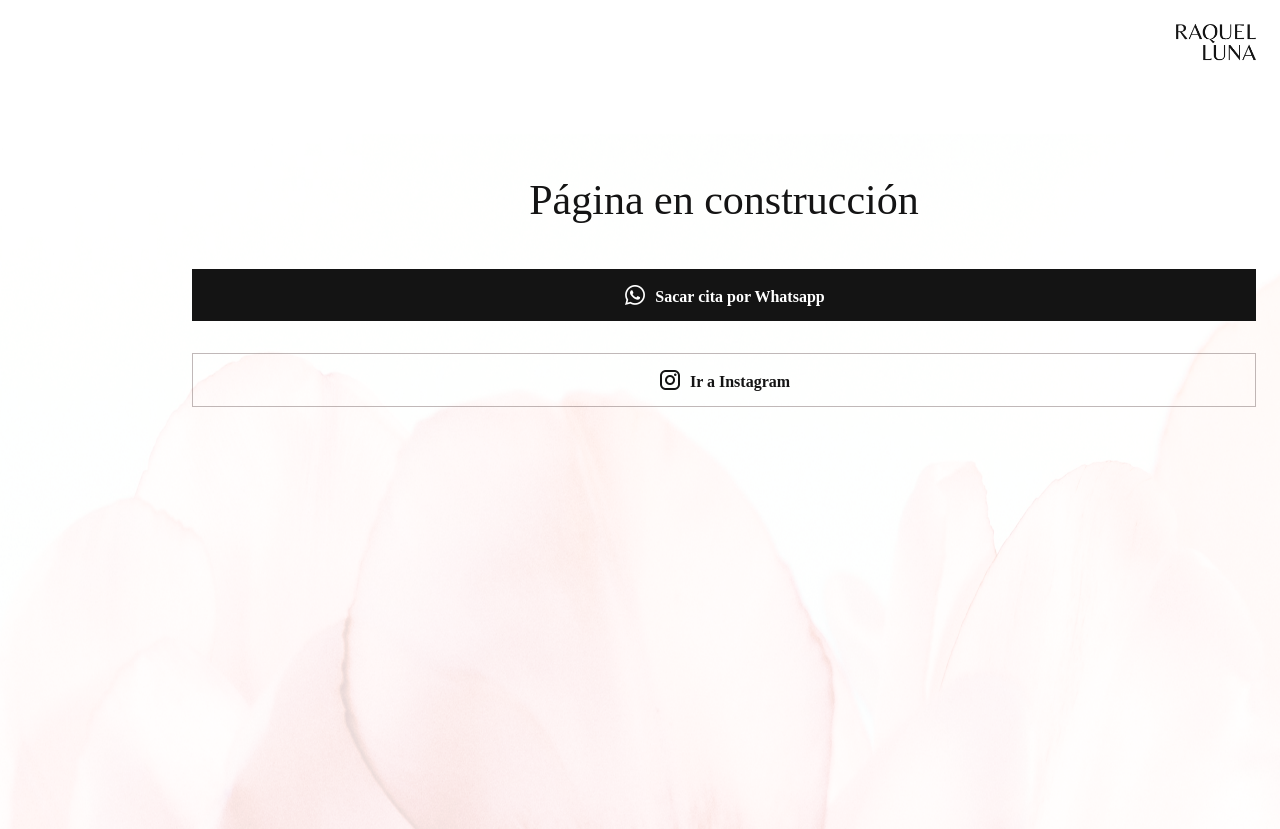
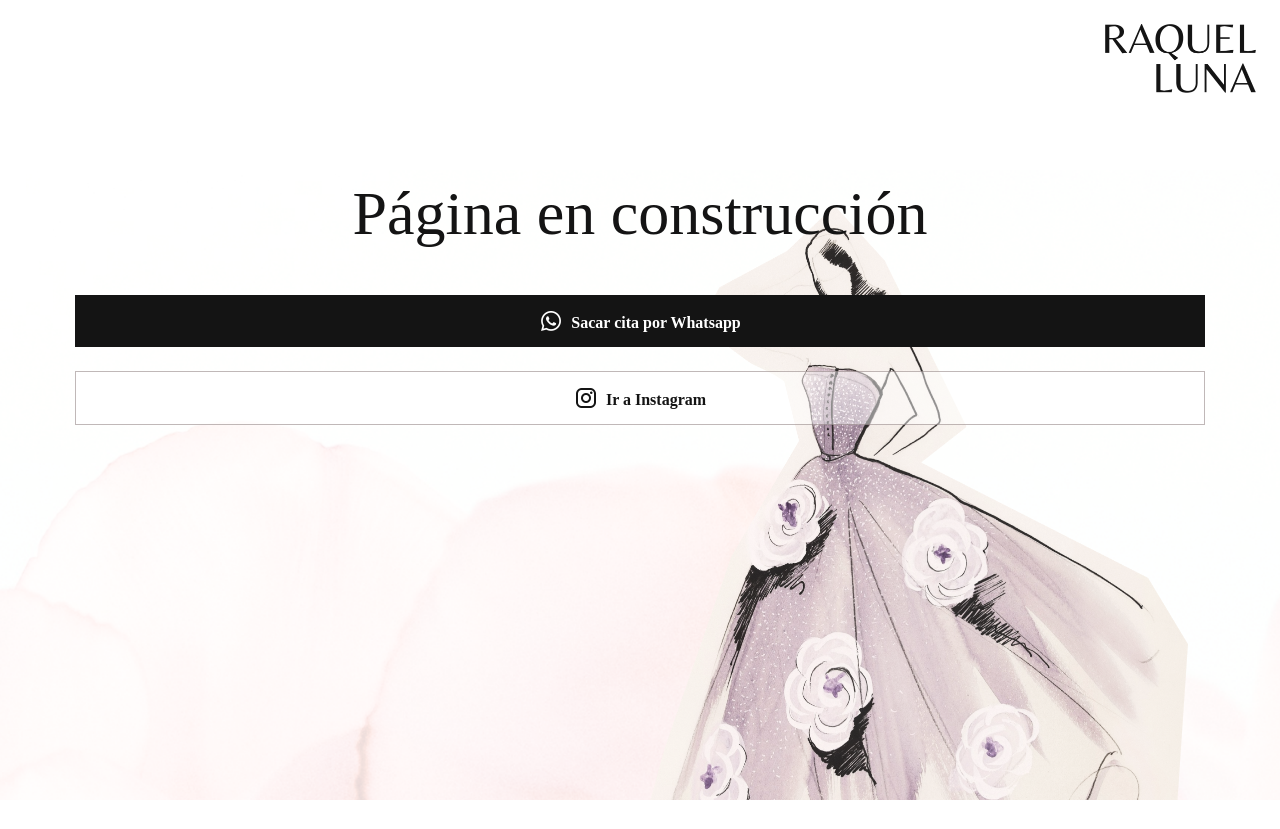
Before and after one commit to br1gonzales/raquel-luna, a Nuxt app: page / in a window 1280 px wide. After the commit the page ends 800 px from the top, so only its background shows below. Built offline with nearby package versions, Linux system fonts and the light colour scheme.

Commit message:
fixing mobile styles

```diff
--- a/app/assets/main.css
+++ /dev/null
@@ -1,8 +0,0 @@
-:root {
-    --breakpoint-xl: 1440px;
-    --breakpoint-lg: 1024px;
-    --breakpoint-md: 834px;
-    --breakpoint-sm: 744px;
-    --breakpoint-xs: 375px;
-    --breakpoint-xxs: 360px;
-}
--- a/app/components/Header.vue
+++ b/app/components/Header.vue
@@ -1,5 +1,6 @@
 <template>
     <header class="relative w-full flex p-[24px_24px_0_0]">
-        <img src="/logo.png" alt="logo" width="80" height="40" class="ml-auto w-[80px] h-[40px]">
+        <img src="/logo.png" alt="logo" width="80" height="40"
+            class="ml-auto md:w-[151px] sm:w-[124px]  xs:w-[95px] w-[80px] h-auto">
     </header>
 </template>
--- a/app/components/InConstructionNote.vue
+++ b/app/components/InConstructionNote.vue
@@ -1,10 +1,16 @@
 <template>
-    <section class="relative">
-        <img class="absolute mt-[70px] -z-10 w-full left-0 top-0 w-[1440px] h-[695px]" src="/wallpaper.png" width="1440"
-            height="695" alt="wallpaper">
-        <div class="flex flex-col w-full xl:pt-[115px] xl:pl-[168px] p-[174px_0]  z-100 gap-[48px]">
-            <h1 class="text-[#141414] mx-[24px] text-[42px] leading-[42px] text-center">Página en construcción</h1>
-            <div class="flex flex-col xl:gap-[32px] gap-[24px] mx-[24px]">
+    <section class="relative h-full">
+        <div class="h-full absolute inset-0">
+            <img class="h-full object-[25%_75%] object-cover mt-[70px] inset-0 absolute z-10" src="/wallpaper.png"
+                width="1440" height="695" alt="wallpaper">
+        </div>
+        <div
+            class="z-[100] flex flex-col w-full xl:pt-[115px] xl:pl-[168px] sm:p-[79px_0_0]  p-[174px_0]  z-100 relative gap-[48px]">
+            <h1
+                class="text-[#141414] mx-[24px] sm:text-[62px] sm:leading-[68px]  text-[42px] leading-[42px] text-center">
+                Página en
+                construcción</h1>
+            <div class="flex flex-col xl:gap-[32px] gap-[24px] sm:mx-[75px] mx-[24px]">
                 <LinkButton variant="primary" href="https://wa.me/+51996858080">
                     <img src="/whatsapp.png" alt="whatsapp logo" width="24" height="24">
                     <span class="mt-[4px]">Sacar cita
@@ -17,7 +23,7 @@
                 </LinkButton>
             </div>
         </div>
-        <img width="547" height="663" class="hidden absolute w-[547px] h-[663px] right-[92px] top-[106px]"
+        <img width="547" height="663" class="z-50 sm:block hidden absolute w-[547px] h-[663px] right-[92px] top-[106px]"
             src="/vestido.png" alt="vestido"></img>
     </section>
 </template>
--- a/app/components/LinkButton.vue
+++ b/app/components/LinkButton.vue
@@ -18,7 +18,7 @@ const props = defineProps({
 
 <template>
     <a :href="props.href" target="_blank"
-        :class="['items-center text-[16px] flex justify-center gap-[8px] py-[12px] w-full font-bold', { 'bg-transparent border-[#705F5F70] border-[1px] text-[#141414]': props.variant === variants.secondary }, { 'bg-[#141414] text-white': props.variant === variants.primary }]">
+        :class="['items-center text-[16px] flex justify-center gap-[8px] py-[12px] w-full font-bold', { 'bg-[#FFFFFF77] border-[#705F5F70] border-[1px] text-[#141414]': props.variant === variants.secondary }, { 'bg-[#141414] text-white': props.variant === variants.primary }]">
         <slot />
     </a>
 </template>
--- a/app/layouts/default.vue
+++ b/app/layouts/default.vue
@@ -1,5 +1,5 @@
 <template>
-    <main>
+    <main class="h-screen overflow-y-hidden">
         <Header />
         <slot />
     </main>
--- a/nuxt.config.ts
+++ b/nuxt.config.ts
@@ -1,9 +1,6 @@
 // https://nuxt.com/docs/api/configuration/nuxt-config
 export default defineNuxtConfig({
   compatibilityDate: '2025-07-15',
-  css: [
-    '~/assets/main.css'
-  ],
   devtools: { enabled: true },
   modules: ['@nuxtjs/tailwindcss', '@nuxt/fonts']
 })
--- /dev/null
+++ b/tailwind.config.ts
@@ -0,0 +1,15 @@
+module.exports = {
+    theme: {
+        extend: {
+            screens: {
+                'xl': '1440px',
+                'lg': '1024px',
+                'md': '834px',
+                'sm': '744px',
+                'xs': '375px',
+                'xxs': '360px',
+            },
+        },
+    },
+    plugins: [],
+}
```
